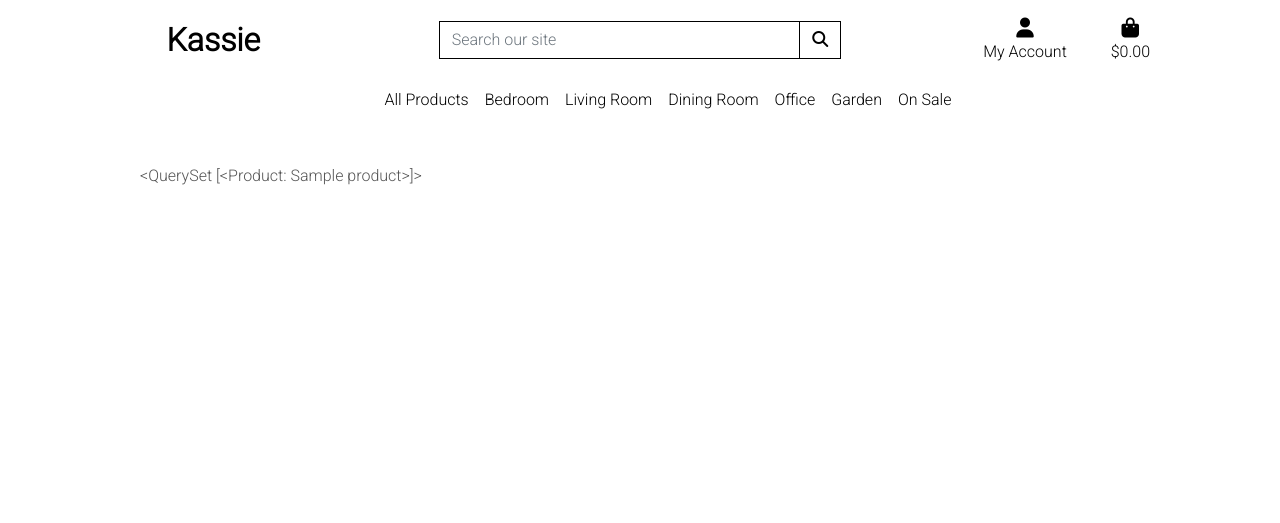
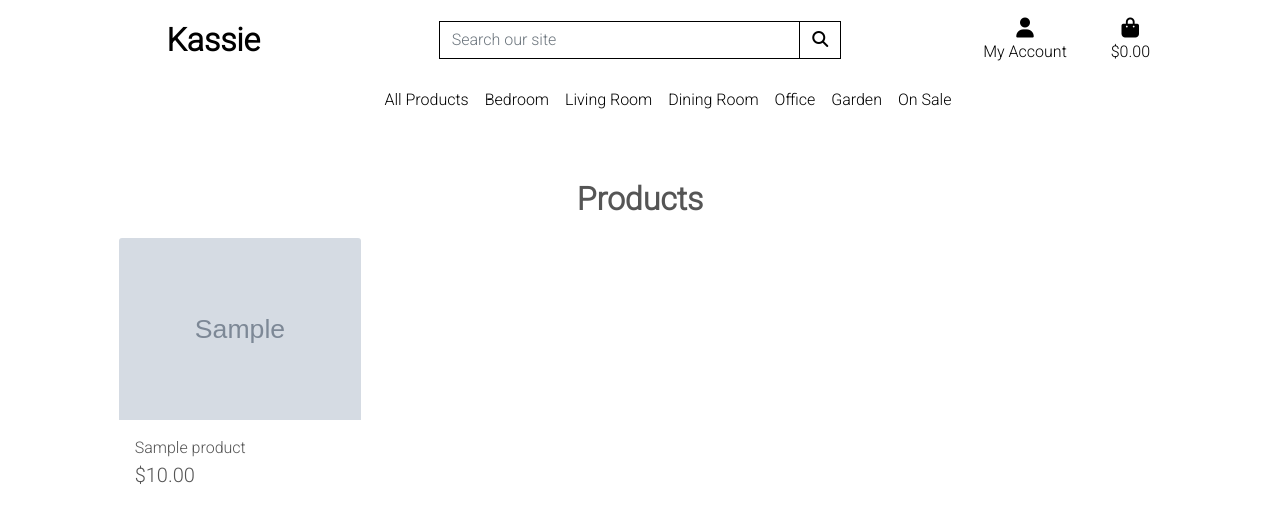
Before and after one commit to PillowFishSticks/Kassie-MS4, a Django app: page /products/ in a window 1280 px wide. Shown: the top 523 px of the page. Run offline with Django 3.2, Linux system fonts and the light colour scheme; tables that the repository leaves empty hold one stand-in row (values such as "Sample post"); grey boxes marked "Sample" are stand-in pictures; some libraries are stand-ins or nearby versions.

Commit message:
add products to view on products page

```diff
--- a/products/templates/products/products.html
+++ b/products/templates/products/products.html
@@ -10,9 +10,64 @@
 {% endblock %}
 
 {% block content %}
-    <div class="container">
+    <div class="overlay"></div>
+    <div class="container-fluid">
         <div class="row">
-            <div class="col">{{ products }}</div>
+            <div class="col text-center mt-3">
+                <h2 class="logo-font"><strong>Products</strong></h2>
+            </div>
+        </div>
+        <div class="row">
+            <div class="product-container col-10 offset-1">
+                <div class="row mt-1 mb-2"></div>
+                <div class="row">
+                    {% for product in products %}
+                        <div class="col-sm-6 col-md-6 col-lg-4 col-xl-3">
+                            <div class="card h-100 border-0">
+                                {% if product.image %}
+                                <a href="">
+                                    <img class="card-img-top img-fluid" src="{{ product.image.url }}" alt="{{ product.name }}">
+                                </a>
+                                {% else %}
+                                <a href="">
+                                    <img class="card-img-top img-fluid" src="{{ MEDIA_URL }}noimage.png" alt="{{ product.name }}">
+                                </a>
+                                {% endif %}
+                                <div class="card-body pb-0">
+                                    <p class="mb-0">{{ product.name }}</p>
+                                </div>
+                                <div class="card-footer bg-white pt-0 border-0 text-left">
+                                    <div class="row">
+                                        <div class="col">
+                                            <p class="lead mb-0 text-left font-weight-bold">${{ product.price }}</p>
+                                        </div>
+                                    </div>
+                                </div>
+                            </div>
+                        </div>
+                        {% if forloop.counter|divisibleby:1 %}
+                            <div class="col-12 d-sm-none mb-5">
+                                <hr>
+                            </div>
+                        {% endif %}
+                        {% if forloop.counter|divisibleby:2 %}
+                            <div class="col-12 d-none d-sm-block d-md-block d-lg-none mb-5">
+                                <hr>
+                            </div>
+                        {% endif %}
+                        {% if forloop.counter|divisibleby:3 %}
+                            <div class="col-12 d-none d-lg-block d-xl-none mb-5">
+                                <hr>
+                            </div>
+                        {% endif %}
+                        {% if forloop.counter|divisibleby:4 %}
+                            <div class="col-12 d-none d-xl-block mb-5">
+                                <hr>
+                            </div>
+                        {% endif %}
+                    {% endfor %}
+                </div>
+            </div>
         </div>
     </div>
 {% endblock %}
```
Also changed, not shown: media/noimage.png (added).
